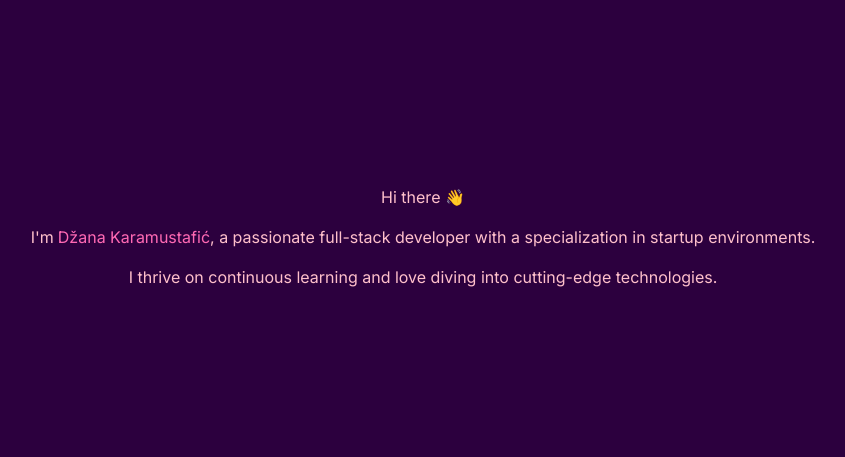
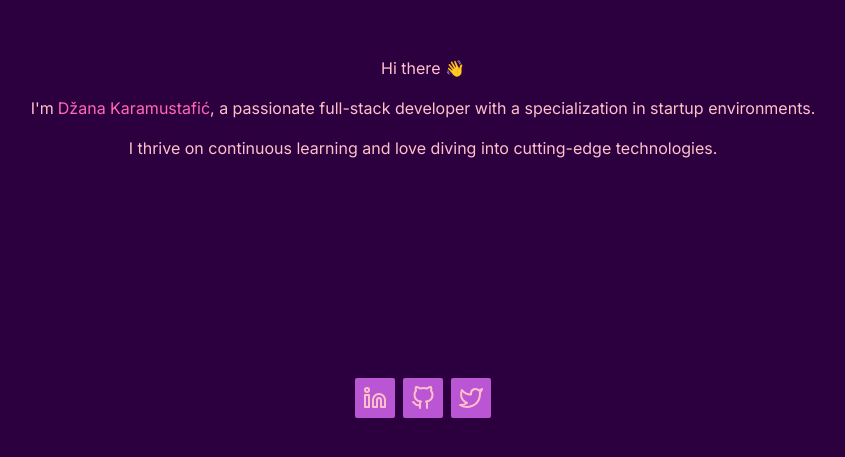
Before and after one commit to gunnmgirl/gunnmgirl.com, a Next.js app: page / in a window 1280 px wide. Shown: the part 163-620 px from the top of the page, without its empty margins (217-1062 px from the left). Built offline with nearby package versions, Linux system fonts and the light colour scheme.

Commit message:
feat: adds contact me links

```diff
--- /dev/null
+++ b/app/components/SocialMediaBox.tsx
@@ -0,0 +1,14 @@
+type SocialMediaBoxProps = {
+  icon: React.ReactElement;
+  href: string;
+};
+export const SocialMediaBox = (props: SocialMediaBoxProps) => {
+  const Icon = props.icon;
+  return (
+    <a href={props.href}>
+      <div className="h-10 w-10 flex justify-center items-center bg-[#BA55D3] p-2 rounded-sm cursor-pointer">
+        <Icon.type {...Icon.props} />
+      </div>
+    </a>
+  );
+};
--- /dev/null
+++ b/app/icons/Github.tsx
@@ -0,0 +1,17 @@
+export const Github = () => {
+  return (
+    <svg
+      xmlns="http://www.w3.org/2000/svg"
+      width="24"
+      height="24"
+      viewBox="0 0 24 24"
+      fill="none"
+      stroke="currentColor"
+      stroke-width="2"
+      stroke-linecap="round"
+      stroke-linejoin="round"
+    >
+      <path d="M9 19c-5 1.5-5-2.5-7-3m14 6v-3.87a3.37 3.37 0 0 0-.94-2.61c3.14-.35 6.44-1.54 6.44-7A5.44 5.44 0 0 0 20 4.77 5.07 5.07 0 0 0 19.91 1S18.73.65 16 2.48a13.38 13.38 0 0 0-7 0C6.27.65 5.09 1 5.09 1A5.07 5.07 0 0 0 5 4.77a5.44 5.44 0 0 0-1.5 3.78c0 5.42 3.3 6.61 6.44 7A3.37 3.37 0 0 0 9 18.13V22" />
+    </svg>
+  );
+};
--- /dev/null
+++ b/app/icons/Linkedin.tsx
@@ -0,0 +1,19 @@
+export const Linkedin = () => {
+  return (
+    <svg
+      xmlns="http://www.w3.org/2000/svg"
+      width="24"
+      height="24"
+      viewBox="0 0 24 24"
+      fill="none"
+      stroke="currentColor"
+      stroke-width="2"
+      stroke-linecap="round"
+      stroke-linejoin="round"
+    >
+      <path d="M16 8a6 6 0 0 1 6 6v7h-4v-7a2 2 0 0 0-2-2 2 2 0 0 0-2 2v7h-4v-7a6 6 0 0 1 6-6z" />
+      <rect x="2" y="9" width="4" height="12" />
+      <circle cx="4" cy="4" r="2" />
+    </svg>
+  );
+};
--- /dev/null
+++ b/app/icons/Twitter.tsx
@@ -0,0 +1,17 @@
+export const Twitter = () => {
+  return (
+    <svg
+      xmlns="http://www.w3.org/2000/svg"
+      width="24"
+      height="24"
+      viewBox="0 0 24 24"
+      fill="none"
+      stroke="currentColor"
+      stroke-width="2"
+      stroke-linecap="round"
+      stroke-linejoin="round"
+    >
+      <path d="M23 3a10.9 10.9 0 0 1-3.14 1.53 4.48 4.48 0 0 0-7.86 3v1A10.66 10.66 0 0 1 3 4s-4 9 5 13a11.64 11.64 0 0 1-7 2c9 5 20 0 20-11.5a4.5 4.5 0 0 0-.08-.83A7.72 7.72 0 0 0 23 3z" />
+    </svg>
+  );
+};
--- a/app/page.tsx
+++ b/app/page.tsx
@@ -1,10 +1,19 @@
+import { SocialMediaBox } from "./components/SocialMediaBox";
+import { Github } from "./icons/Github";
+import { Linkedin } from "./icons/Linkedin";
+import { Twitter } from "./icons/Twitter";
+
 export default function Home() {
   return (
-    <div className=" h-lvh flex flex-col gap-4 items-center justify-center">
+    <div className="h-lvh flex flex-col justify-evenly">
+      <div className="w-full flex flex-col gap-4 items-center justify-center">
         <p>Hi there 👋</p>
         <p>
           I'm
-        <a className="text-[#FF69B4] ml-1" href="https://github.com/gunnmgirl">
+          <a
+            className="text-[#FF69B4] ml-1"
+            href="https://github.com/gunnmgirl"
+          >
             Džana Karamustafić
           </a>
           , a passionate full-stack developer with a specialization in startup
@@ -15,5 +24,14 @@ export default function Home() {
           technologies.
         </p>
       </div>
+      <div className="flex gap-2 justify-center">
+        <SocialMediaBox
+          icon={<Linkedin />}
+          href="https://www.linkedin.com/in/gunnmgirl/"
+        />
+        <SocialMediaBox icon={<Github />} href="https://github.com/gunnmgirl" />
+        <SocialMediaBox icon={<Twitter />} href="https://x.com/gunnmgirl98" />
+      </div>
+    </div>
   );
 }
```
Lines whose indentation alone changed are shown as unchanged.
